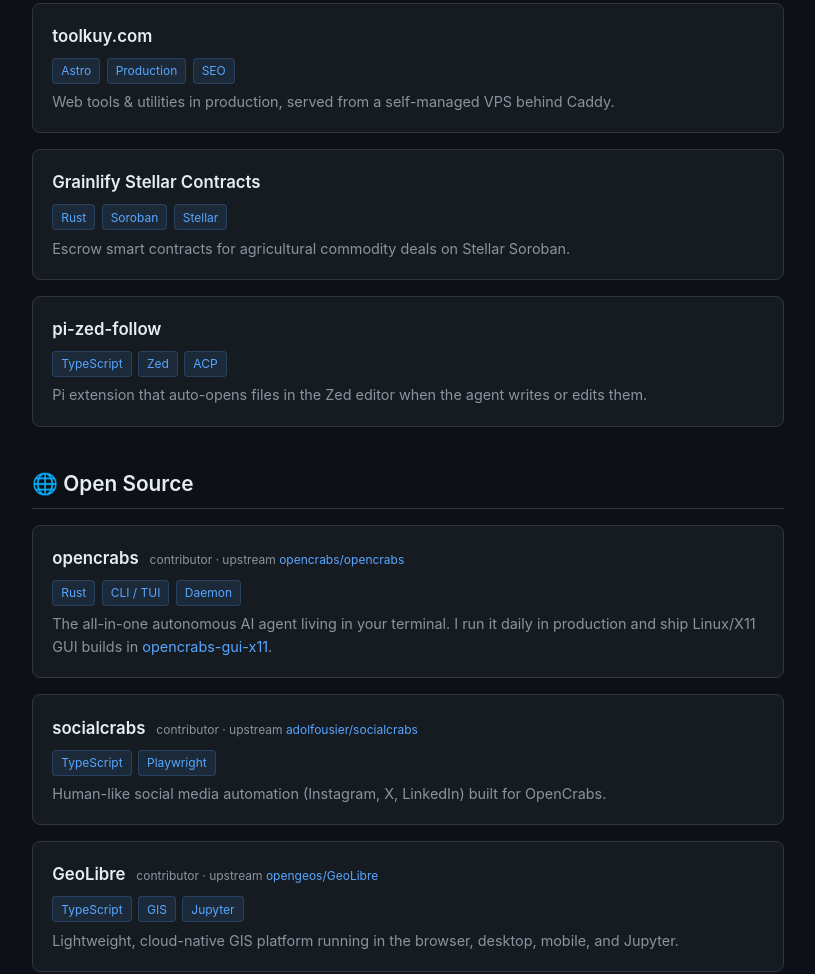
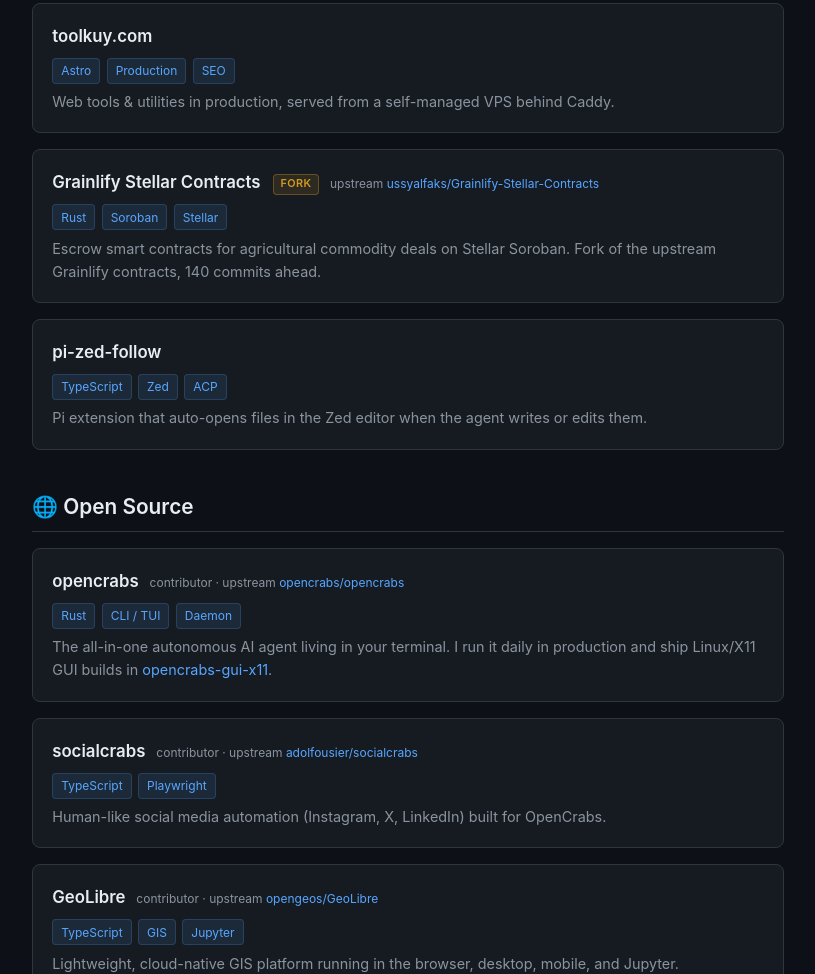
Before and after one commit to adi805/adi805.github.io, a plain HTML site: page index.html in a window 1280 px wide. Shown: the part 1151-2125 px from the top of the page, without its empty margins (232-1047 px from the left). Drawn offline with Linux system fonts and the light colour scheme; no server answers.

Commit message:
Tandai Grainlify sebagai fork di portofolio (#2)

```diff
--- a/index.html
+++ b/index.html
@@ -62,6 +62,14 @@
     .project a:hover h3 { color: var(--accent); }
     .project h3 { font-size: 1.05rem; font-weight: 600; display: inline; }
     .project .origin { font-size: 0.75rem; color: var(--dim); margin-left: 0.4rem; }
+    .project .badge-fork {
+      display: inline-block; font-size: 0.68rem; font-weight: 600;
+      text-transform: uppercase; letter-spacing: 0.04em;
+      color: var(--orange); background: rgba(210,153,34,0.12);
+      border: 1px solid rgba(210,153,34,0.35);
+      padding: 0.05rem 0.4rem; border-radius: 4px;
+      margin-left: 0.5rem; vertical-align: middle;
+    }
     .project .stack { margin-top: 0.5rem; display: flex; gap: 0.4rem; flex-wrap: wrap; }
     .project .stack span {
       background: rgba(88,166,255,0.1); border: 1px solid rgba(88,166,255,0.2);
@@ -146,8 +154,10 @@
       </div>
       <div class="project">
         <a href="https://github.com/adi805/Grainlify-Stellar-Contracts" target="_blank" rel="noopener"><h3>Grainlify Stellar Contracts</h3></a>
+        <span class="badge-fork">fork</span>
+        <span class="origin">upstream <a href="https://github.com/ussyalfaks/Grainlify-Stellar-Contracts" target="_blank" rel="noopener" style="color:var(--accent)">ussyalfaks/Grainlify-Stellar-Contracts</a></span>
         <div class="stack"><span>Rust</span><span>Soroban</span><span>Stellar</span></div>
-        <p>Escrow smart contracts for agricultural commodity deals on Stellar Soroban.</p>
+        <p>Escrow smart contracts for agricultural commodity deals on Stellar Soroban. Fork of the upstream Grainlify contracts, 140 commits ahead.</p>
       </div>
       <div class="project">
         <a href="https://github.com/adi805/pi-zed-follow" target="_blank" rel="noopener"><h3>pi-zed-follow</h3></a>
```
